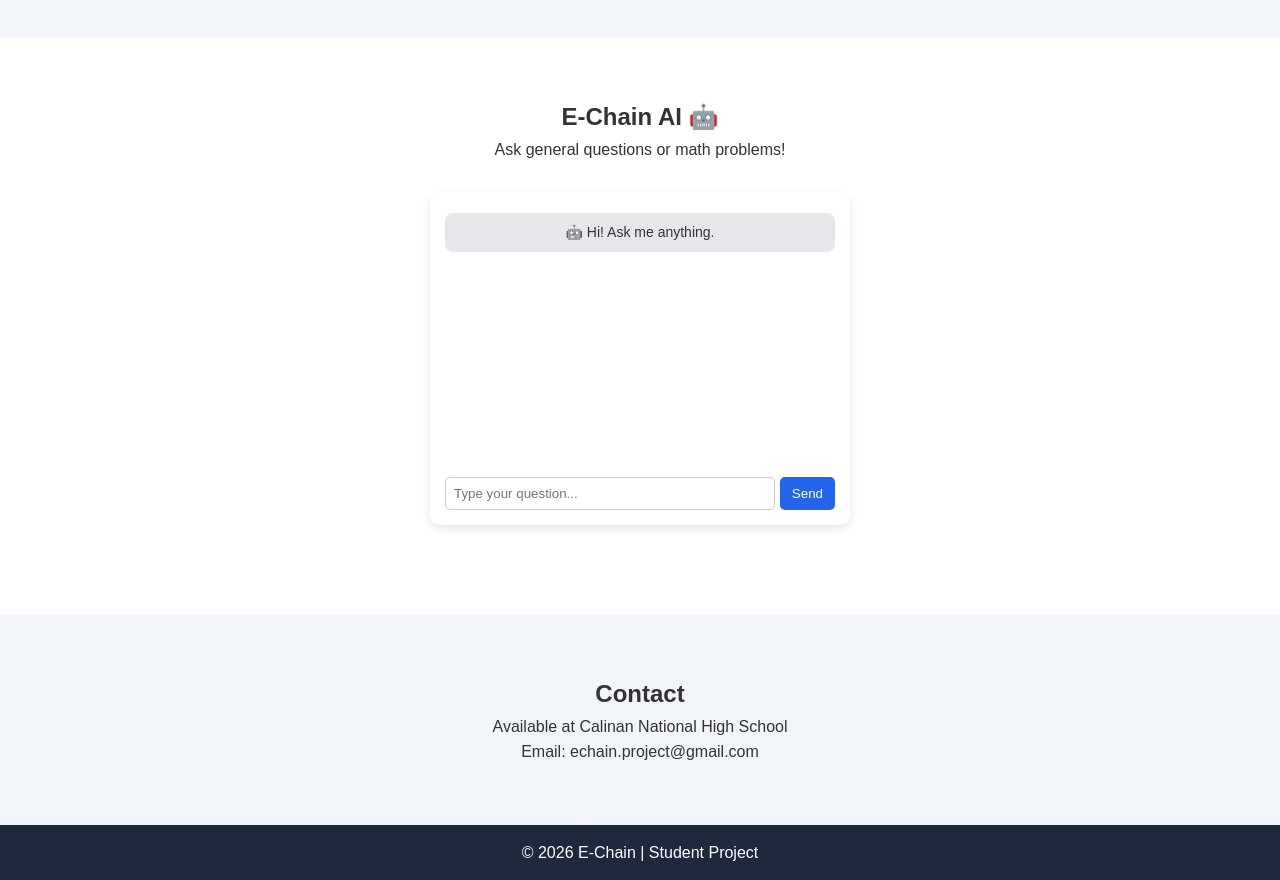
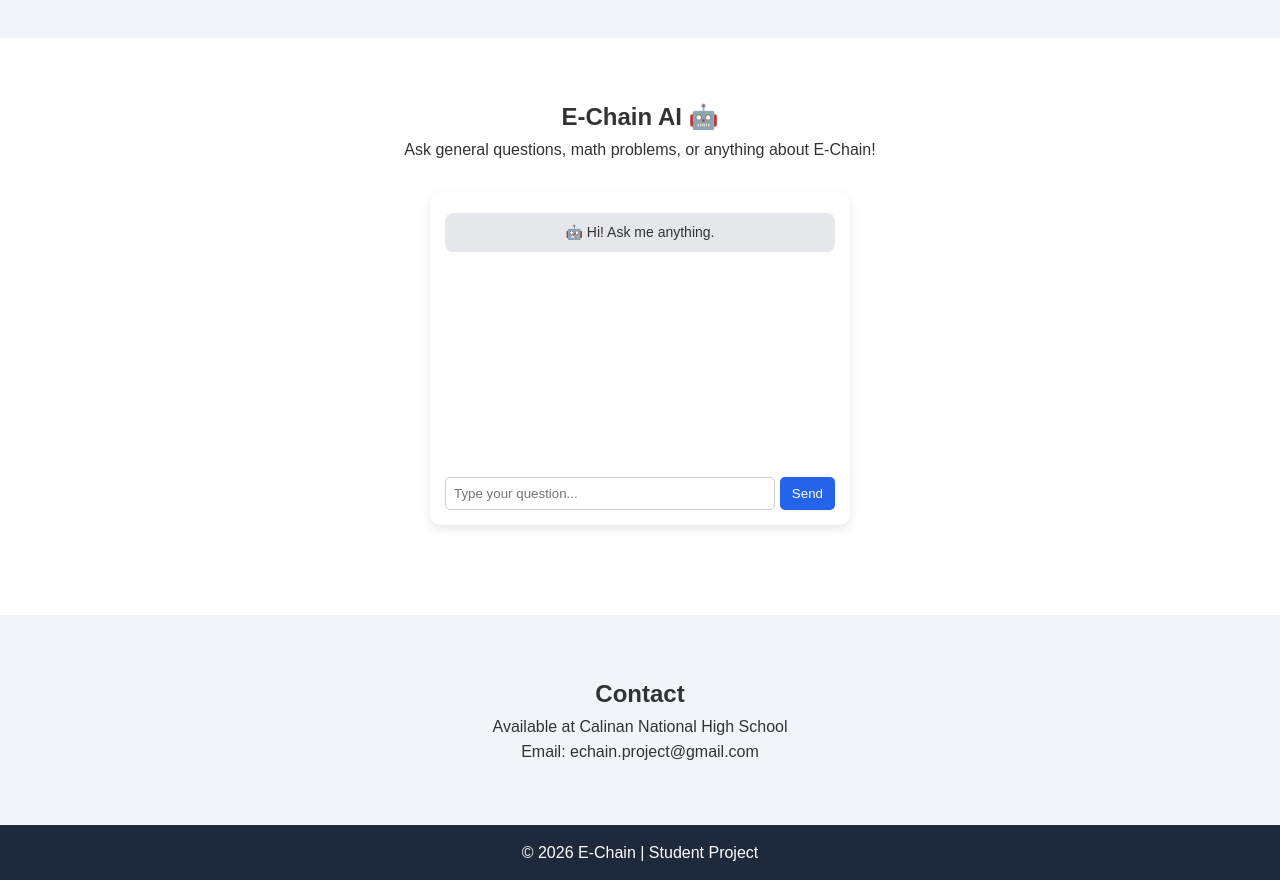
Before and after one commit to abenojaharold12-sketch/e-chain-1, a plain HTML site: page index.html in a window 1280 px wide. Shown: the part 1120-2000 px from the top of the page. Drawn offline with Linux system fonts and the light colour scheme.

Commit message:
Update index.html

```diff
--- a/index.html
+++ b/index.html
@@ -68,7 +68,7 @@
   <!-- AI CHATBOT -->
 <section id="ai" class="section">
   <h2>E-Chain AI 🤖</h2>
-  <p>Ask general questions or math problems!</p>
+  <p>Ask general questions, math problems, or anything about E-Chain!</p>
 
   <div class="chatbox">
     <div id="chat-log" class="chat-log">
@@ -81,6 +81,7 @@
     </div>
   </div>
 </section>
+
 
 <script src="script.js"></script>
 
```
